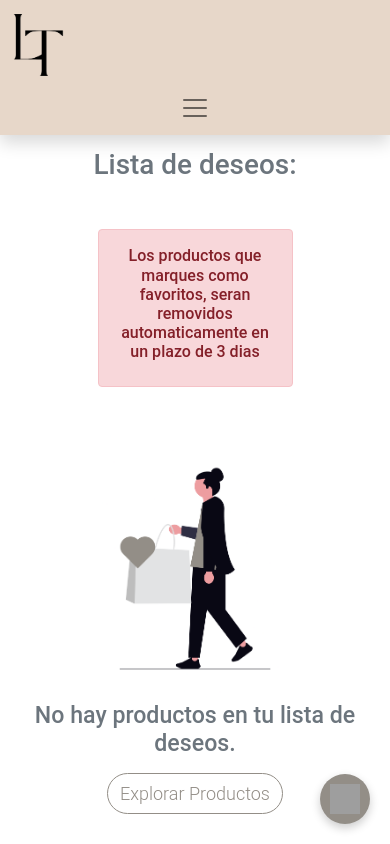
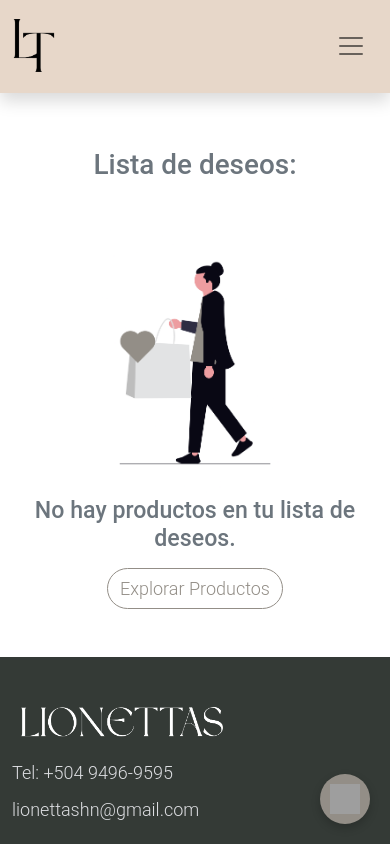
Before and after one commit to Allam9573/piedra-y-oro, a React (Vite) app: page /my-favorites in a window 390 px wide. Shown: the top 844 px of the page. Built offline with nearby package versions, Linux system fonts and the light colour scheme; grey boxes are pictures that could not be loaded; a web font is replaced by a local one.

Commit message:
cambio menu hamburguesa

```diff
--- a/src/components/Favorites.jsx
+++ b/src/components/Favorites.jsx
@@ -16,9 +16,7 @@ export const Favorites = ({ favorites, deleteItem, addToCart }) => {
     return (
         <>
             <h1 className="text-secondary text-center my-5">Lista de deseos:</h1>
-            <div className="alert w-50 mx-auto alert-danger">
-                <h6 className='text-center'>Los productos que marques como favoritos, seran removidos automaticamente en un plazo de 3 dias</h6>
-            </div>
+
             {
                 favorites.length === 0 ? (
                     <div className="text-center my-5">
@@ -28,10 +26,17 @@ export const Favorites = ({ favorites, deleteItem, addToCart }) => {
                     </div>
                 ) : (
                     <div className="container">
+                        <div className="col-12 col-lg-6 mx-auto">
+                            <div className="alert alert-danger mx-3">
+                                <h6 className='text-center'>Los productos que marques como favoritos, seran removidos automaticamente en un plazo de 3 dias</h6>
+                            </div>
+                        </div>
                         <div className="row">
+
                             {
                                 favorites.map(producto => (
                                     <div className="col-12 col-sm-6 col-md-4 col-lg-3 my-3">
+
                                         <div className="card shadow h-100">
                                             <img
                                                 src={producto.imagenes.length > 0 ? producto.imagenes[0].imagen : ''}
--- a/src/components/Navbar.jsx
+++ b/src/components/Navbar.jsx
@@ -15,21 +15,29 @@ import '../assets/js/bootstrap.bundle.min.js'
 export const Navbar = ({ quantity, quantityFavorites }) => {
     return (
         <nav className="navbar fixed-top navbar-expand-lg navbar-light shadow" style={{ backgroundColor: "#E7D7C9", width: "100%" }}>
-            <div className="container d-flex justify-content-center align-items-center">
-                <Link className="navbar-brand text-success logo h1 align-self-center" to={'/'} >
+    <div className="container d-flex justify-content-between align-items-center">
+        {/* Contenedor para el logo y el botón hamburguesa */}
+        <div className="d-flex align-items-center">
+            {/* Logo alineado a la izquierda */}
+            <Link className="navbar-brand text-success logo h1" to={'/'}>
                 <img src={logo} className="img-fluid" style={{ maxWidth: '15%' }} alt="Logo" />
             </Link>
-                <button className="navbar-toggler border-0" type="button" data-bs-toggle="collapse"
-                    data-bs-target="#templatemo_main_nav" aria-controls="navbarSupportedContent" aria-expanded="false"
+
+            {/* Botón hamburguesa alineado a la derecha en móvil */}
+            <button className="navbar-toggler border-0 ms-auto" type="button" data-bs-toggle="collapse"
+                data-bs-target="#templatemo_main_nav" aria-controls="templatemo_main_nav" aria-expanded="false"
                 aria-label="Toggle navigation">
                 <span className="navbar-toggler-icon"></span>
             </button>
-                <div className="align-self-center collapse navbar-collapse flex-fill  d-lg-flex justify-content-lg-between"
+        </div>
+
+        {/* Contenido del menú */}
+        <div className="collapse navbar-collapse flex-fill d-lg-flex justify-content-lg-between"
             id="templatemo_main_nav">
             <div className="flex-fill">
-                        <ul className="nav navbar-nav d-flex justify-content-between align-items-center  mx-lg-auto">
+                <ul className="nav navbar-nav d-flex justify-content-between align-items-center mx-lg-auto">
                     <li className="nav-item">
-                                <Link className="link" to={'/'} >Inicio</Link>
+                        <Link className="link" to={'/'}>Inicio</Link>
                     </li>
                     <li className="nav-item">
                         <Link className="link" to={'/productos'}>Productos</Link>
@@ -40,47 +48,31 @@ export const Navbar = ({ quantity, quantityFavorites }) => {
                 </ul>
             </div>
             <div className="navbar align-self-center d-flex">
-                        {/* <div class="d-lg-none flex-sm-fill mt-3 mb-4 col-7 col-sm-auto pr-3">
-                    <div class="input-group">
-                        <input type="text" class="form-control" id="inputMobileSearch" placeholder="Search ..." />
-                        <div class="input-group-text">
-                            <i class="fa fa-fw fa-search"></i>
-                        </div>
-                    </div>
-                </div> */}
-                        {/* <a class="nav-icon d-none d-lg-inline" href="#" data-bs-toggle="modal"
-                    data-bs-target="#templatemo_search">
-                    <i class="fa fa-fw fa-search text-dark mr-2"></i>
-                </a> */}
                 <Link className="nav-icon position-relative text-decoration-none" to={'/my-cart'}>
                     <MdAddShoppingCart className='fs-3 link' />
-                            {
-                                quantity > 0 ?
-                                    <span
-                                        className="position-absolute top-0 left-100 translate-middle badge rounded-pill bg-danger text-white">{quantity}</span>
-                                    :
-                                    <span
-                                        className="position-absolute top-0 left-100 translate-middle badge rounded-pill text-white"></span>
-                            }
+                    {quantity > 0 ? (
+                        <span className="position-absolute top-0 left-100 translate-middle badge rounded-pill bg-danger text-white">{quantity}</span>
+                    ) : (
+                        <span className="position-absolute top-0 left-100 translate-middle badge rounded-pill text-white"></span>
+                    )}
                 </Link>
                 <Link className="nav-icon position-relative text-decoration-none" to={'/my-favorites'}>
                     <MdFavoriteBorder className='fs-3 link' />
-                            {
-                                quantityFavorites > 0 ?
-                                    <span
-                                        className="position-absolute top-0 left-100 translate-middle badge rounded-pill bg-danger text-white">{quantityFavorites}</span>
-                                    :
-                                    <span
-                                        className="position-absolute top-0 left-100 translate-middle badge rounded-pill text-white"></span>
-                            }
+                    {quantityFavorites > 0 ? (
+                        <span className="position-absolute top-0 left-100 translate-middle badge rounded-pill bg-danger text-white">{quantityFavorites}</span>
+                    ) : (
+                        <span className="position-absolute top-0 left-100 translate-middle badge rounded-pill text-white"></span>
+                    )}
                 </Link>
-                        <a class="nav-icon position-relative text-decoration-none" href="#">
-                            <i class="fa fa-fw fa-user text-dark mr-3"></i>
+                <a className="nav-icon position-relative text-decoration-none" href="#">
+                    <i className="fa fa-fw fa-user text-dark mr-3"></i>
                 </a>
             </div>
         </div>
-
     </div>
 </nav>
+
+
+
     )
 }
```
Also changed, not shown: data.txt. Lines whose indentation alone changed are shown as unchanged.
